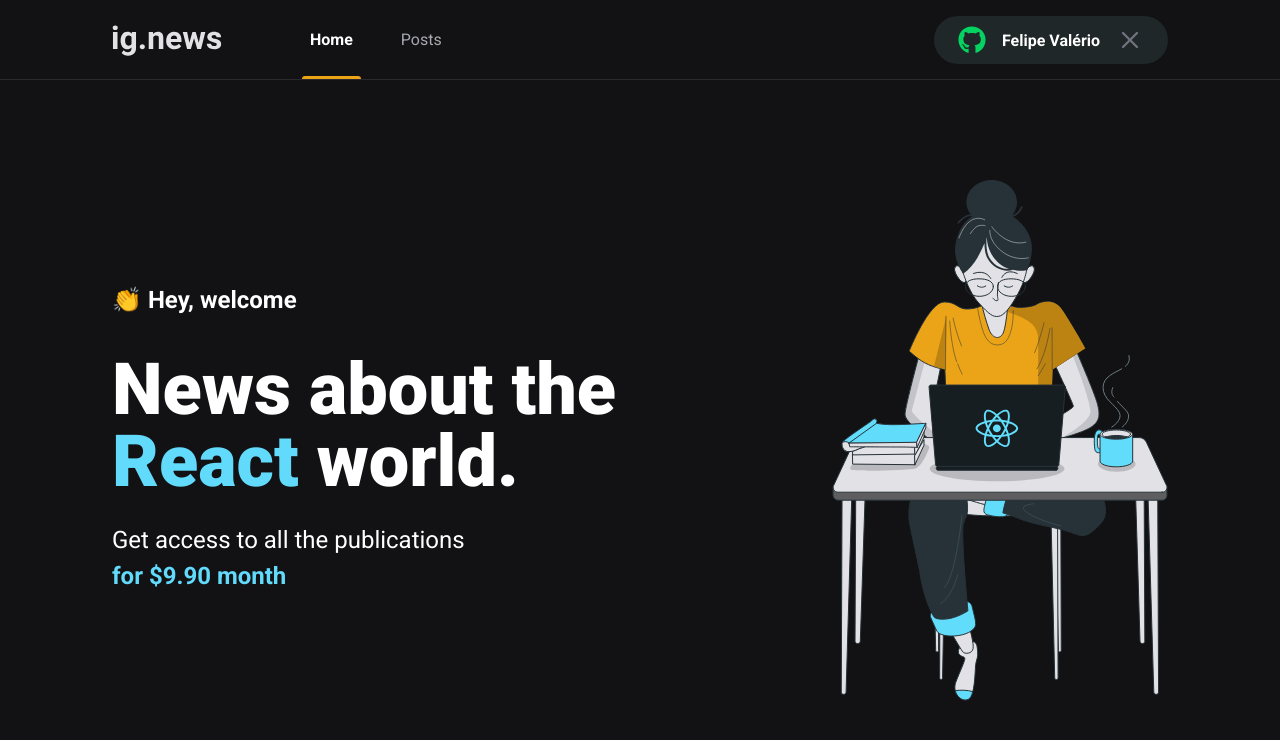
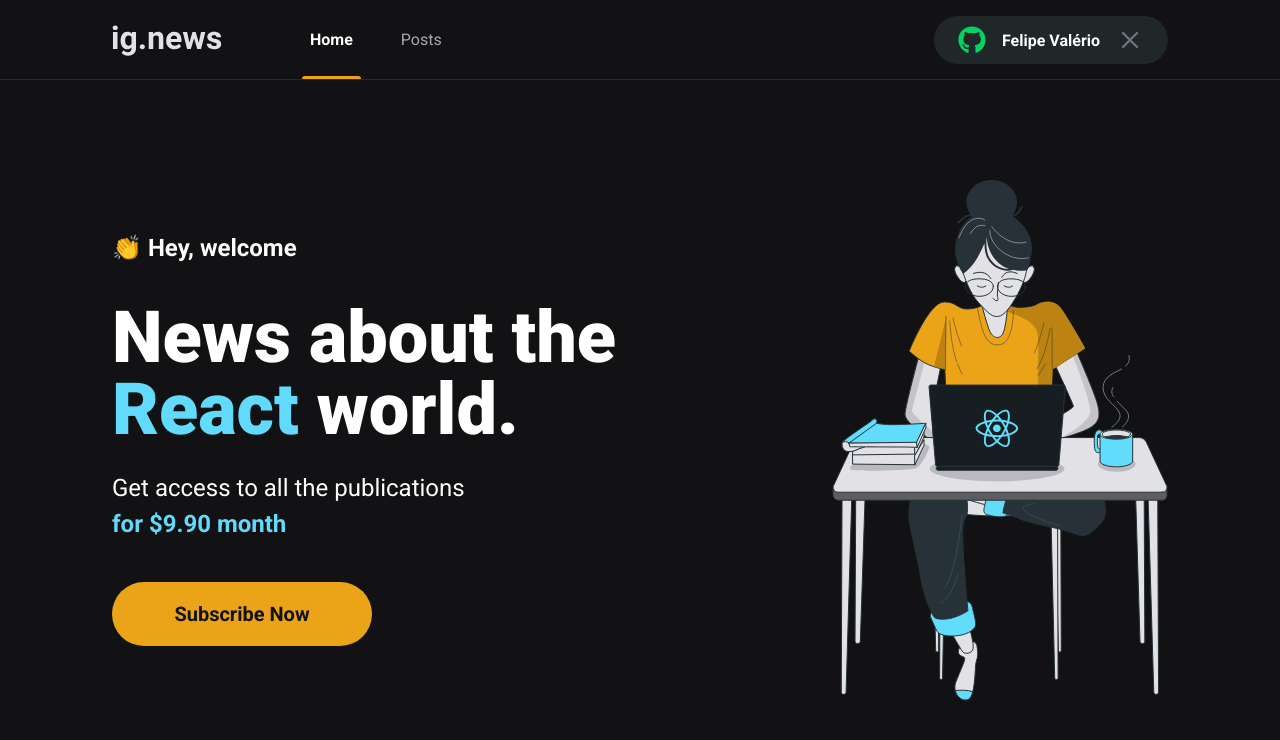
Before and after one commit to felipeevalerio/ig.news, a Next.js app: page / in a window 1280 px wide. Shown: the top 740 px of the page. Built offline with nearby package versions, Linux system fonts and the light colour scheme.

Commit message:
feat: subscribeButton Component

```diff
--- /dev/null
+++ b/src/components/SubscribeButton/index.tsx
@@ -0,0 +1,9 @@
+import styles from "./styles.module.scss";
+
+export function SubscribeButton(){
+    return (
+        <button type="button" className={styles.subscribeButton}>
+            Subscribe Now
+        </button>
+    )
+}
--- /dev/null
+++ b/src/components/SubscribeButton/styles.module.scss
@@ -0,0 +1,21 @@
+.subscribeButton{
+    height: 4rem;
+    width: 260px;
+    border: 0;
+    border-radius: 2rem;
+    background: var(--yellow-500);
+
+    color: var(--gray-900);
+    font-size: 1.25rem;
+
+    font-weight: bold;
+    display: flex;
+    align-items: center;
+    justify-content: center;
+
+    transition: filter 0.2s;
+
+    &:hover{
+        filter: brightness(.8);
+    }
+}
--- a/src/pages/home.module.scss
+++ b/src/pages/home.module.scss
@@ -38,4 +38,8 @@
             font-weight: bold;
         }
     }
+
+    button{
+        margin-top: 2.5rem;
+    }
 }
--- a/src/pages/index.tsx
+++ b/src/pages/index.tsx
@@ -1,4 +1,5 @@
 import Head from 'next/head';
+import { SubscribeButton } from '../components/SubscribeButton';
 
 import styles from "./home.module.scss";
 
@@ -16,6 +17,7 @@
             Get access to all the publications <br/>
             <span>for $9.90 month</span>
           </p>
+          <SubscribeButton/>
         </section>
         <img src="/images/avatar.svg" alt="Girl coding" />
       </main>
```
